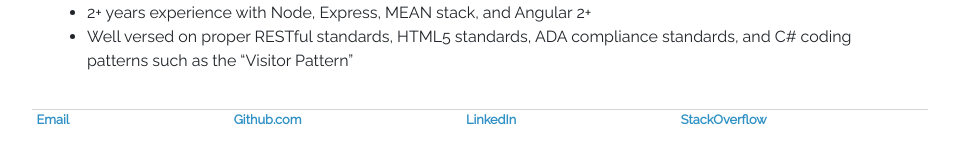
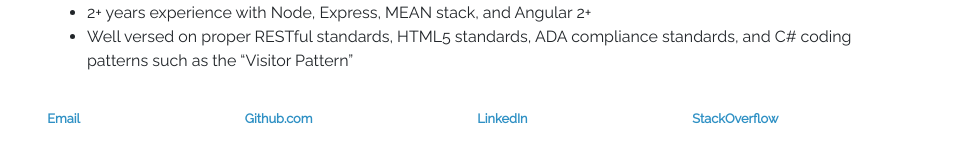
Before and after one commit to maylortaylor/maylortaylor.github.io, a Jekyll site: the page built from index.html, in a window 1280 px wide. Shown: the part 625-789 px from the top of the page, without its empty margins (160-1119 px from the left). Built offline with Jekyll 4.4.1, drawn with Linux system fonts in a browser that asks for light colours.

Commit message:
fixing footer

```diff
--- a/_includes/footer.html
+++ b/_includes/footer.html
@@ -1,5 +1,5 @@
 <footer>
-    <ul>
+    <ul class="foot">
         <li><a href="mailto:maylortaylor@gmail.com">Email</a></li>
         <li><a href="https://github.com/maylortaylor">Github.com</a></li>
         <li><a target="_blank" href="https://www.linkedin.com/in/matthew-taylor-8675309/">LinkedIn</a></li>
--- a/css/main.css
+++ b/css/main.css
@@ -7,10 +7,9 @@ body {
 /* Smartphones (portrait and landscape) ----------- */
 @media only screen and (max-width: 360px) {
     nav ul li {
-        margin-right: 7% !important;
+        margin-right: 8% !important;
     }
     footer ul li {
-        display: inline;
         margin-right: 7% !important;
     }
 }
@@ -34,10 +33,15 @@ nav ul li {
 footer {
     border-top: 1px solid #d5d5d5;
     font-size: .8em;
+    display: inline;
+}
+.foot {
+    display: flex;
+    justify-content:space-around;
+    list-style-type:none;
 }
 footer ul li {
-    display: inline;
-    margin-right: 18%;
+    margin-right: 15%;
 }
 a {
     text-decoration: none;
```
